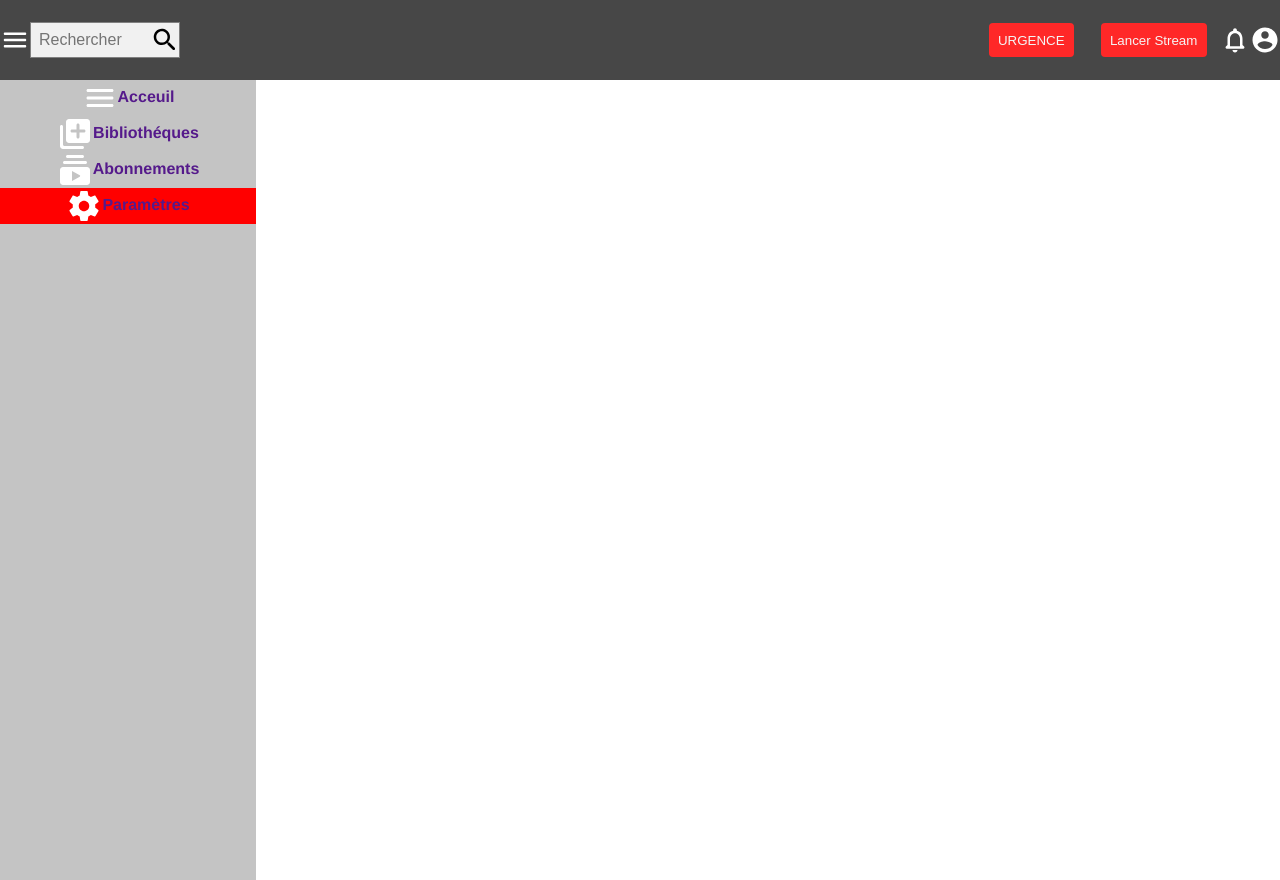
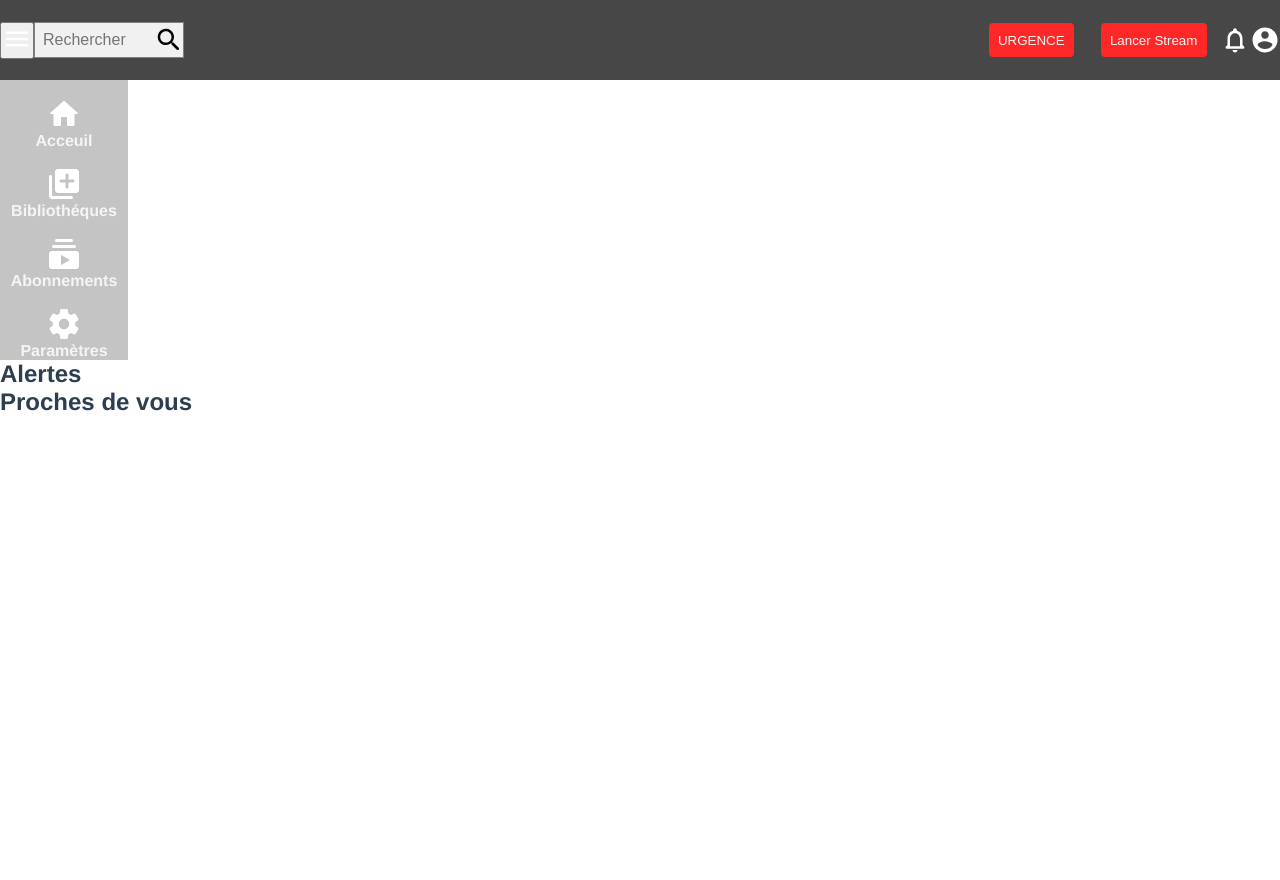
Before and after one commit to Benjamin-Mathieu/flux-videos-front, a Vue app: page /subs in a window 1280 px wide. After the commit the page ends 800 px from the top, so only its background shows below. Built offline with nearby package versions, Linux system fonts and the light colour scheme.

Commit message:
Ajout librairie "mitt" pour utiliser les bus sur la V3 de Vue Ajout des vues Abonnements + Bibliotheque + Parametre

```diff
--- a/package.json
+++ b/package.json
@@ -9,6 +9,7 @@
   },
   "dependencies": {
     "core-js": "^3.6.5",
+    "mitt": "^2.1.0",
     "vue": "^3.0.0",
     "vue-router": "^4.0.0-0",
     "vuex": "^4.0.0-0"
--- a/src/App.vue
+++ b/src/App.vue
@@ -1,38 +1,40 @@
 <template>
-  <Header/>
+  <Header />
   <Sidebar/>
+  <Stream />
   <router-view />
 </template>
 
 <script>
-import Header from './components/Header.vue'
-import Sidebar from './components/Sidebar.vue'
+import Header from "@/components/Header.vue";
+import Sidebar from "@/components/Sidebar.vue";
+import Stream from "@/components/Stream.vue";
 
 export default {
   components: {
     Header,
-    Sidebar
+    Sidebar,
+    Stream
   }
-}
+};
 </script>
-
 
 <style lang="scss">
 * {
   box-sizing: border-box;
-  margin: 0; padding: 0;
+  margin: 0;
+  padding: 0;
 }
 #app {
   font-family: Avenir, Helvetica, Arial, sans-serif;
   -webkit-font-smoothing: antialiased;
   -moz-osx-font-smoothing: grayscale;
-  text-align: center;
   color: #2c3e50;
   height: 100vh;
-}
 
-a {
+  a {
     font-weight: bold;
     text-decoration: none;
   }
+}
 </style>
--- a/src/components/Header.vue
+++ b/src/components/Header.vue
@@ -1,32 +1,66 @@
 <template>
   <header>
-            <img class="icons" src="../assets/icons/menu-white-36dp.svg" alt="menu">
+    <button @click="toggleSidebar">
+      <img class="icons" src="../assets/icons/menu-white-36dp.svg" alt="menu" />
+    </button>
     <form action="" class="search">
-                <input type="text" placeholder="Rechercher">
-                <img class="icons" src="../assets/icons/search-black-36dp.svg" alt="search">
+      <input type="text" placeholder="Rechercher" />
+      <img
+        class="icons"
+        src="../assets/icons/search-black-36dp.svg"
+        alt="search"
+      />
     </form>
     <button class="stream-buttons">URGENCE</button>
     <button class="stream-buttons">Lancer Stream</button>
-            <img class="icons" src="../assets/icons/notifications_none-white-36dp.svg" alt="notifications">
-            <img class="icons" src="../assets/icons/account_circle-white-36dp.svg" alt="profil">
+    <img
+      class="icons"
+      src="../assets/icons/notifications_none-white-36dp.svg"
+      alt="notifications"
+    />
+    <img
+      class="icons"
+      src="../assets/icons/account_circle-white-36dp.svg"
+      alt="profil"
+    />
   </header>
 </template>
+
+<script>
+export default {
+    data() {
+        return {
+            sidebarOpen: true
+        }
+    },
+
+    methods: {
+        toggleSidebar() {
+            this.sidebarOpen = !this.sidebarOpen
+            this.emitter.emit("toggle-sidebar", this.sidebarOpen)
+        }
+    }
+};
+</script>
 
 <style lang="scss">
 header {
   height: 80px;
   background-color: #474747;
-        display: flex; justify-content: center; align-items: center;
+  display: flex;
+  justify-content: center;
+  align-items: center;
 
   .icons {
-            height: 30px; width: 30px;
+    height: 30px;
+    width: 30px;
   }
 
   .stream-buttons {
-            background-color: #FF2828;
+    background-color: #ff2828;
     color: whitesmoke;
-            padding: .7em;
-            border-radius: .3em;
+    padding: 0.7em;
+    border-radius: 0.3em;
     border: none;
     margin: 1em;
   }
@@ -34,7 +68,8 @@
   form.search {
     position: relative;
     margin-right: auto;
-            display: flex; align-items: center;
+    display: flex;
+    align-items: center;
 
     img {
       transform: translateX(-30px);
--- a/src/components/Sidebar.vue
+++ b/src/components/Sidebar.vue
@@ -1,38 +1,62 @@
 <template>
-    <section class="sidebar">
-        <ul>
-            <li>
-                <a href=""><img class="icons" src="../assets/icons/menu-white-36dp.svg" alt="Acceuil">Acceuil</a>
-            </li>
-            <li>
-                <a href=""><img class="icons" src="../assets/icons/library_add-white-36dp.svg" alt="Bibliothéques">Bibliothéques</a>
-            </li>
-             <li>
-                <a href=""><img class="icons" src="../assets/icons/subscriptions-white-36dp.svg" alt="Abonnements">Abonnements</a>
-            </li>
-             <li>
-                <a href=""><img class="icons" src="../assets/icons/settings-white-36dp.svg" alt="Paramètres">Paramètres</a>
-            </li>
-        </ul>
-    </section>
+  <section class="sidebar" :class="{'sidebar-toggled':!isOpen}">
+    <img
+      class="icons"
+      src="../assets/icons/home-white-36dp.svg"
+      alt="Acceuil"
+    /><router-link to="/" class="link">Acceuil</router-link>
+    <img
+      class="icons"
+      src="../assets/icons/library_add-white-36dp.svg"
+      alt="Bibliothéques"
+    /><router-link to="/video">Bibliothéques</router-link>
+    <img
+      class="icons"
+      src="../assets/icons/subscriptions-white-36dp.svg"
+      alt="Abonnements"
+    /><router-link to="/subs">Abonnements</router-link>
+    <img
+      class="icons"
+      src="../assets/icons/settings-white-36dp.svg"
+      alt="Paramètres"
+    /><router-link to="/settings">Paramètres</router-link>
+  </section>
 </template>
 
+<script>
+export default {
+    data() {
+        return {
+            isOpen: true
+        }
+    },
+
+    mounted() {
+        this.emitter.on("toggle-sidebar", isOpen => {
+            this.isOpen = isOpen
+        })
+    }
+}
+</script>
+
 <style lang="scss">
-    .sidebar {
-        width: 20%;
-        background-color: #C4C4C4;
-        height: 100%;
+.sidebar {
+  width: 10%;
+  background-color: #c4c4c4;
+  display: flex;
+  align-items: center;
+  flex-direction: column;
 
-        img {
-            vertical-align: middle;
-        }
+  a {
+    color: whitesmoke;
+  }
+  .icons {
+    vertical-align: middle;
+    margin-top: 1em;
+  }
+}
 
-        ul {
-            li:last-child {
-                background-color: red;
-                margin-top: auto;
-            }
-        }
-    }
-
+.sidebar-toggled{
+    display: none;
+}
 </style>
--- /dev/null
+++ b/src/components/Stream.vue
@@ -0,0 +1,8 @@
+<template>
+  <section>
+    <h1>Alertes</h1>
+    <h1>Proches de vous</h1>
+  </section>
+</template>
+
+<style lang="scss"></style>
--- a/src/main.js
+++ b/src/main.js
@@ -2,8 +2,11 @@ import { createApp } from "vue";
 import App from "./App.vue";
 import router from "./router";
 import store from "./store";
+import mitt from 'mitt';
 
-createApp(App)
-  .use(store)
-  .use(router)
-  .mount("#app");
+const emitter = mitt();
+let app=createApp(App)
+app.config.globalProperties.emitter = emitter
+app.use(store)
+app.use(router)
+app.mount('#app')
--- a/src/router/index.js
+++ b/src/router/index.js
@@ -6,6 +6,24 @@ const routes = [
     path: "/",
     name: "Home",
     component: Home
+  },
+  {
+    path: "/video",
+    name: "Bibliothèque",
+    component: () =>
+      import(/* webpackChunkName: "about" */ "../views/Bibliotheque.vue")
+  },
+  {
+    path: "/subs",
+    name: "Abonnement",
+    component: () =>
+      import(/* webpackChunkName: "about" */ "../views/Abonnement.vue")
+  },
+  {
+    path: "/settings",
+    name: "Parametre",
+    component: () =>
+      import(/* webpackChunkName: "about" */ "../views/Parametre.vue")
   }
 ];
 
--- /dev/null
+++ b/src/views/Abonnement.vue
@@ -0,0 +1,3 @@
+<template>
+  <div></div>
+</template>
--- /dev/null
+++ b/src/views/Bibliotheque.vue
@@ -0,0 +1,3 @@
+<template>
+  <div></div>
+</template>
--- /dev/null
+++ b/src/views/Parametre.vue
@@ -0,0 +1,3 @@
+<template>
+  <div></div>
+</template>
```
Also changed, not shown: 1 other file (tests, documents, lock files or other folders). Lines whose indentation alone changed are shown as unchanged.
